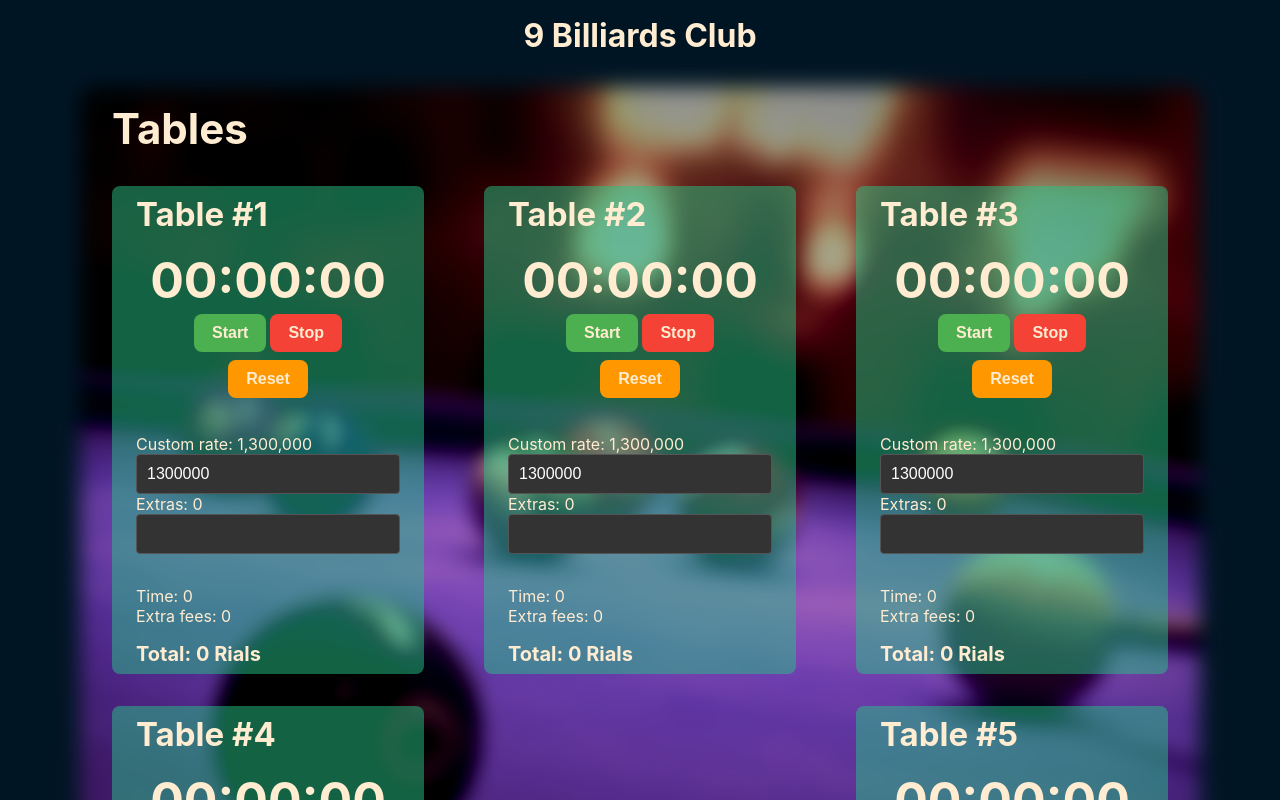
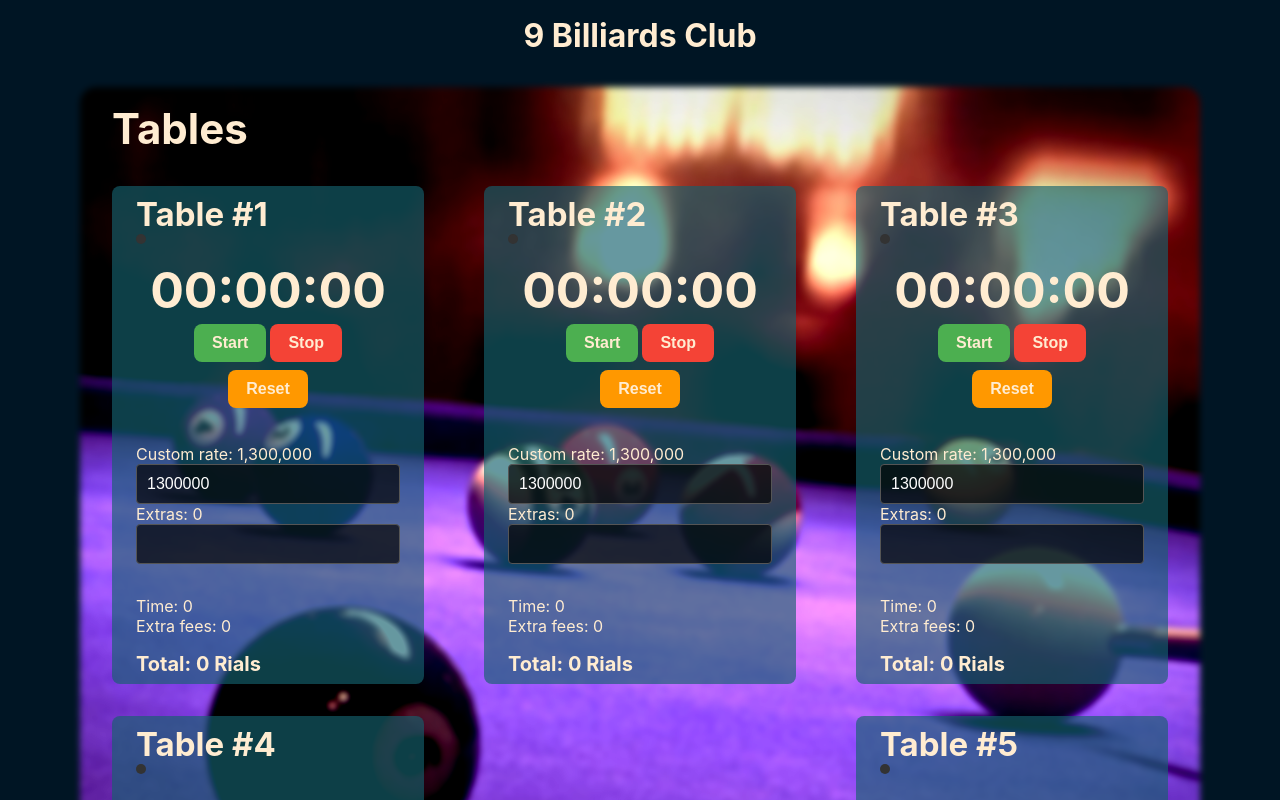
Before and after one commit to Thermite10k/cmgmt, a React (Create React App) app: page / in a window 1280 px wide. Shown: the top 800 px of the page. Built offline with nearby package versions, Linux system fonts and the light colour scheme.

Commit message:
improved style and fixd a reset bug where custom rate would be 0 and not rate upon reseting

```diff
--- a/src/components/ServiceTable/ServiceTable.module.css
+++ b/src/components/ServiceTable/ServiceTable.module.css
@@ -31,7 +31,7 @@
   left: 0;
   width: 100%;
   height: 100%;
-  filter: blur(10px) brightness(0.7) contrast(1.2); /* Combine filters */
+  filter: blur(3px) brightness(1) contrast(1.4); /* Combine filters */
   border-radius: inherit;
   z-index: 0;
 }
--- a/src/components/Timer/Timer.jsx
+++ b/src/components/Timer/Timer.jsx
@@ -61,8 +61,8 @@ const Timer = ({ rate, title }) => {
   const handleReset = () => {
     setIsActive(false);
     setTime({ hours: 0, minutes: 0, seconds: 0 });
-    setCustomRate(0);
-    setFinalRate(0);
+    setCustomRate(rate);
+    setFinalRate(rate);
     setTotal(0);
     setTotalExtra(0);
     setExtra(0);
@@ -102,7 +102,9 @@ const Timer = ({ rate, title }) => {
 
   return (
     <div className={classes.timerContainer}>
-      <div className={`${classes.titleContainer}`}>{title}</div>
+      <div className={`${classes.titleContainer}`}>
+        {title} <Indicator isActive={`${isActive ? "active" : ""}`} />
+      </div>
       <div className={classes.timerAndButtons}>
         <h2>
           {String(time.hours).padStart(2, "0")}:
--- a/src/components/Timer/Timer.module.css
+++ b/src/components/Timer/Timer.module.css
@@ -8,7 +8,8 @@ h3 {
   padding: 0.5rem 1.5rem;
   width: 25%;
   /* 26c585 = 38 196 133 */
-  background-color: rgba(38, 196, 133, 0.5);
+  /* 15 61 6d = 21 97 109*/
+  background-color: rgba(21, 97, 109, 0.65);
   /* border: 1px solid #c04cfd; */
   border-radius: 0.5rem;
 }
@@ -46,7 +47,7 @@ h3 {
 }
 
 .inputBox {
-  background-color: #333; /* Dark background */
+  background-color: rgba(3, 3, 3, 0.7); /* Dark background */
   border: 1px solid #555; /* Darker border */
   color: white; /* White text */
   padding: 10px; /* Some padding */
@@ -59,7 +60,7 @@ h3 {
 
 .inputBox:focus {
   border-color: #26c485;
-  box-shadow: 0 0 5px rgba(76, 175, 80, 0.5);
+  box-shadow: 0 0 8px rgba(76, 175, 80, 0.5);
   outline: none;
 }
 
```
